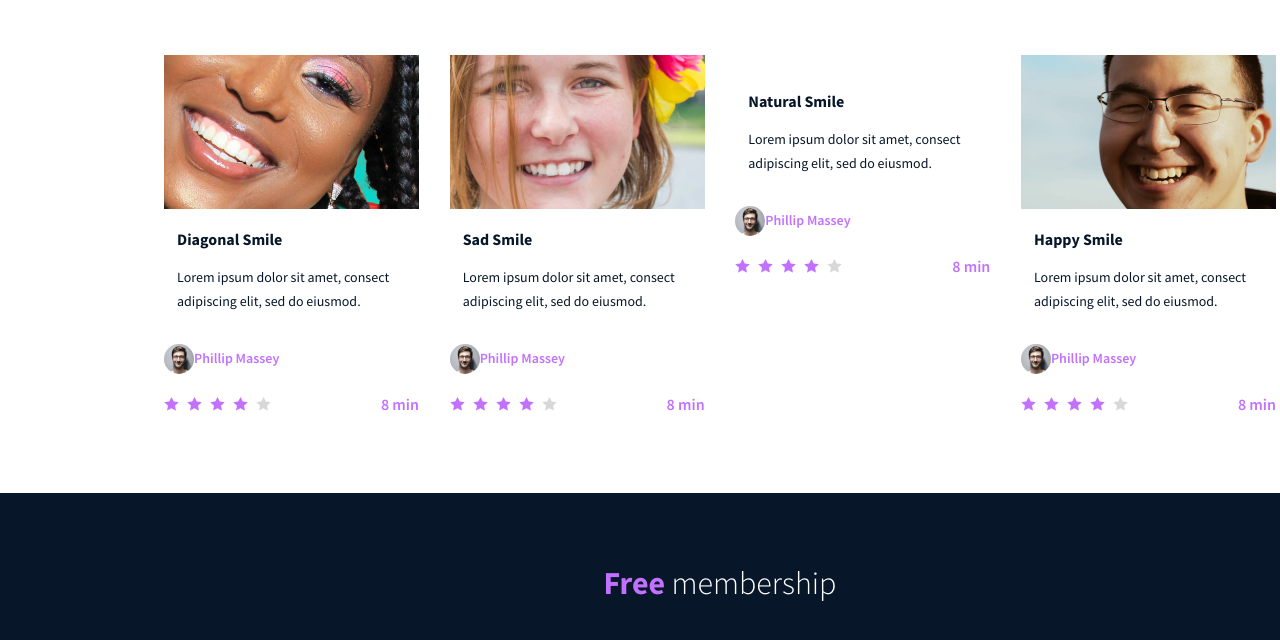
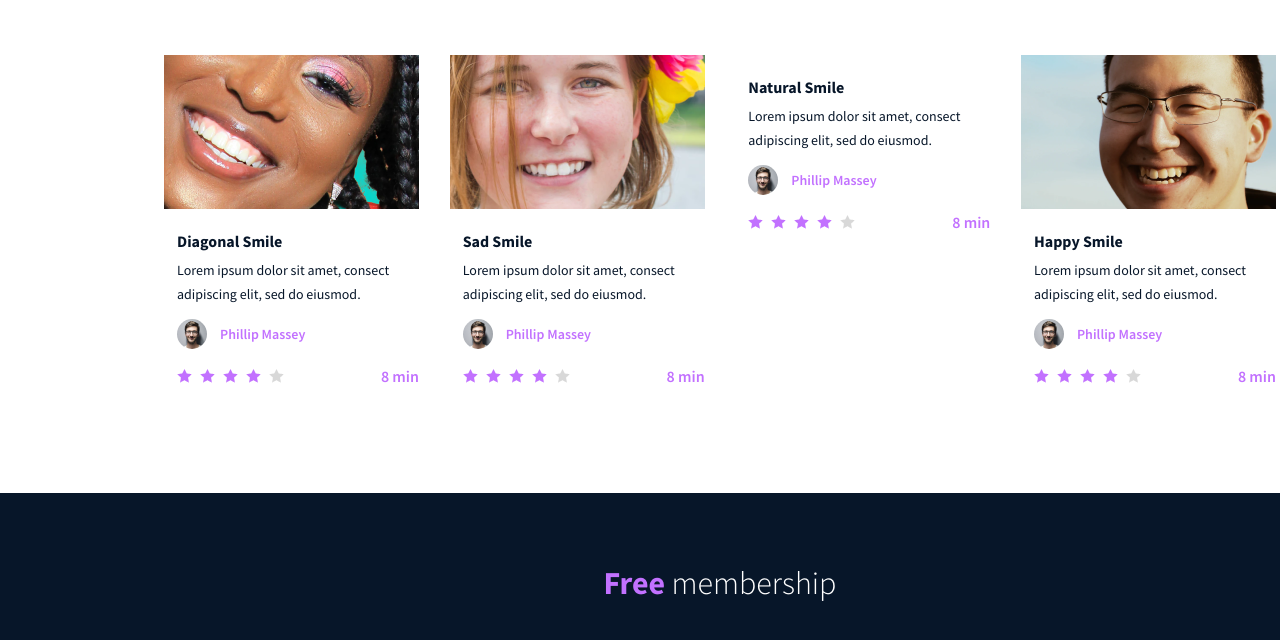
Before and after one commit to GABETROLL/holbertonschool-web-development, a plain HTML site: page css_advanced/index.html in a window 1280 px wide. Shown: the part 1626-2266 px from the top of the page. Drawn offline with Linux system fonts and the light colour scheme.

Commit message:
Align stuff underneath the video tutorials

```diff
--- a/css_advanced/styles.css
+++ b/css_advanced/styles.css
@@ -290,6 +290,17 @@ h2 span {
     width: 255px;
     height: 335px;
 }
+.video-block * {
+    margin: 0px;
+}
+.video-block > * {
+    margin: 0px 0px 0px 13px;
+}
+
+.video-block > img {
+    margin-left: 0px;
+    margin-bottom: 18px;
+}
 .video-block h3 {
     color: #071629;
 
@@ -297,15 +308,13 @@ h2 span {
     font-size: 16px;
     line-height: 20.11px;
 
-    margin-left: 13px;
+    margin-bottom: 7.6px;
 }
 .video-block p {
     color: #071629;
 
     height: 48px;
-
-    margin-left: 13px;
-    margin-right: 0;
+    margin-bottom: 13px;
 
     font-weight: normal;
     font-size: 14px;
@@ -314,12 +323,17 @@ h2 span {
 .author-block {
     display: flex;
     align-items: center;
+
+    margin-bottom: 14px;
 }
 .author-block h4 {
     color: #C271FF;
+
     font-weight: 600;
     font-size: 14px;
     line-height: 27px;
+
+    margin-left: 13px;
 }
 
 .rating-block {
```
